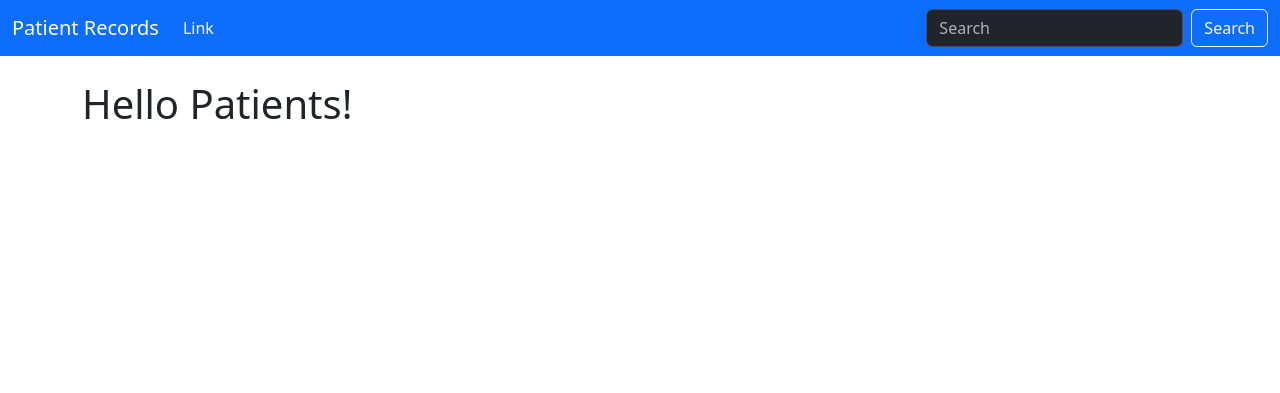
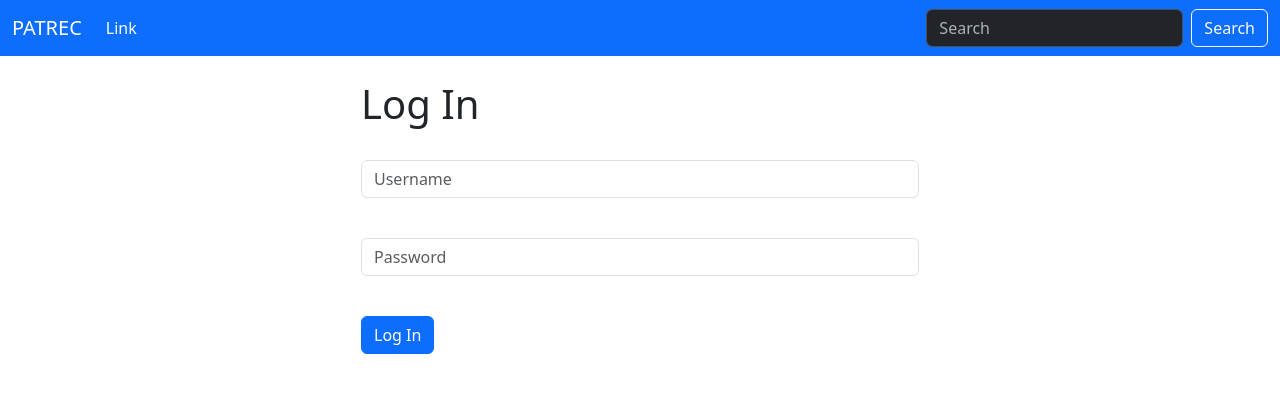
Before and after one commit to houdinipapi/Patient-Records-App, a Django app: page / in a window 1280 px wide. Shown: the top 393 px of the page. Run offline with Django 5.2, Linux system fonts and the light colour scheme.

Commit message:
Update .hintrc and base.html, add login functionality

```diff
--- a/pat_rec/basic_info/templates/core/base.html
+++ b/pat_rec/basic_info/templates/core/base.html
@@ -3,7 +3,7 @@
   <head>
     <meta charset="utf-8" />
     <meta name="viewport" content="width=device-width, initial-scale=1" />
-    <title>Patient Records</title>
+    <title>{% block title %}{% endblock %} | Patient Records</title>
     <link
       href="https://cdn.jsdelivr.net/npm/bootstrap@5.3.2/dist/css/bootstrap.min.css"
       rel="stylesheet"
@@ -17,6 +17,16 @@
 
     <div class="container">
         <br>
+
+        {% if messages %}
+            {% for message in messages %}
+                <div class="alert alert-warning alert-dismissible fade show" role="alert">
+                  {{ message }}
+                  <button type="button" class="btn-close" data-bs-dismiss="alert" aria-label="Close"></button>
+                </div>
+            {% endfor %}
+        {% endif %}
+
         {% block content %}
 
         {% endblock %}
--- a/pat_rec/basic_info/templates/core/index.html
+++ b/pat_rec/basic_info/templates/core/index.html
@@ -1,5 +1,48 @@
 {% extends "core/base.html" %}
 
+{% block title %}Log In{% endblock %}
+
 {% block content %}
-    <h1>Hello Patients!</h1>
+
+    <div class="col-md-6 offset-md-3">
+
+        {% if user.is_authenticated %}
+
+            <h1>Basic Information</h1>
+
+        {% else %}
+
+            <h1>Log In</h1>
+
+            <br>
+
+            <form action="{% url 'index' %}" method="post">
+
+                    {% csrf_token %}
+
+                    <form>
+                        <div class="mb-3">
+
+                            <input type="text" class="form-control" name="username" placeholder="Username" required>
+
+                        </div>
+
+                        <br>
+
+                        <div class="mb-3">
+
+                            <input type="password" class="form-control" name="password" placeholder="Password" required>
+                        </div>
+
+                        <br>
+
+                        <button type="submit" class="btn btn-primary">Log In</button>
+                    </form>
+
+            </form>
+
+    </div>
+
+    {% endif %}
+
 {% endblock %}
--- a/pat_rec/basic_info/templates/core/navbar.html
+++ b/pat_rec/basic_info/templates/core/navbar.html
@@ -1,6 +1,6 @@
 <nav class="navbar navbar-expand-lg bg-primary" data-bs-theme="dark">
   <div class="container-fluid">
-    <a class="navbar-brand" href="{% url 'index' %}">Patient Records</a>
+    <a class="navbar-brand" href="{% url 'index' %}">PATREC</a>
     <button
       class="navbar-toggler"
       type="button"
--- a/pat_rec/basic_info/urls.py
+++ b/pat_rec/basic_info/urls.py
@@ -3,4 +3,6 @@ from . import views
 
 urlpatterns = [
     path("", views.index, name="index"),
-]
+    # path("login/", views.login_user, name="login"),
+#     path("logout/", views.logout_user, name="logout"),
+ ]
--- a/pat_rec/basic_info/views.py
+++ b/pat_rec/basic_info/views.py
@@ -1,6 +1,31 @@
-from django.shortcuts import render
+from django.shortcuts import render, redirect
+from django.contrib.auth import authenticate, login, logout
+from django.contrib import messages
+from django.contrib.auth.decorators import login_required
+
 
 # Create your views here.
 
 def index(request):
-    return render(request, "core/index.html", {})
+    # Check to see if logging in
+    if request.method == "POST":
+        username = request.POST["username"]
+        password = request.POST["password"]
+
+        # Check if user is valid
+        user = authenticate(request, username=username, password=password)
+
+        # If user is found, log them in
+        if user is not None:
+            login(request, user)
+            messages.success(request, f"Welcome, {username}!")
+            return redirect("index")
+        else:
+            messages.error(request, "Invalid username or password.")
+            return redirect("index")
+    else:
+        return render(request, 'core/index.html', {})
+
+
+def logout_user(request):
+    pass
```
Also changed, not shown: 1 other file.
